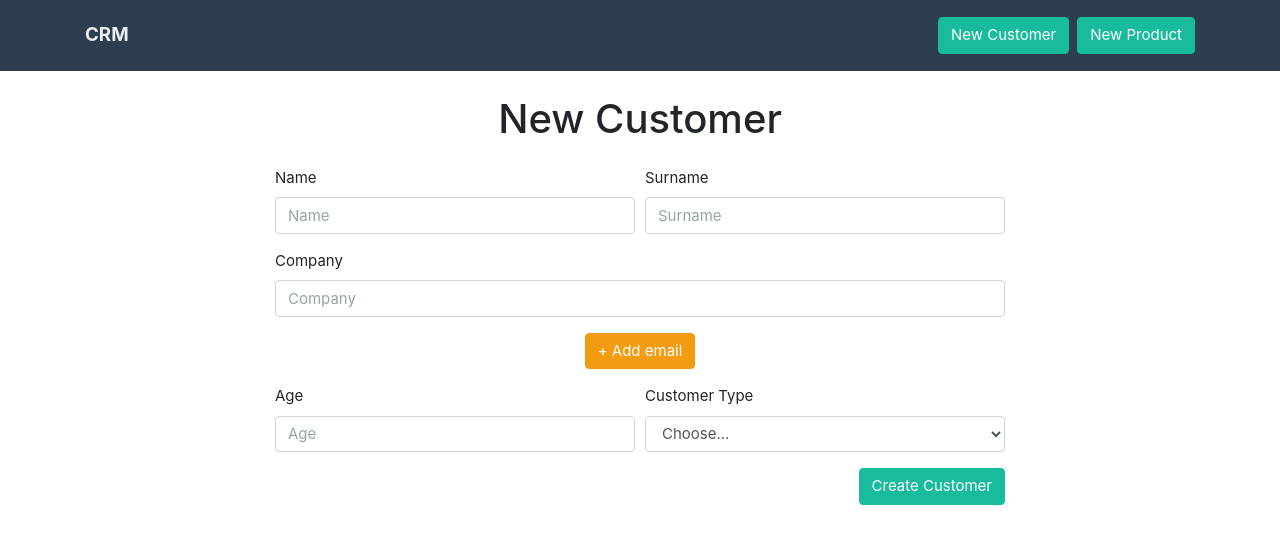
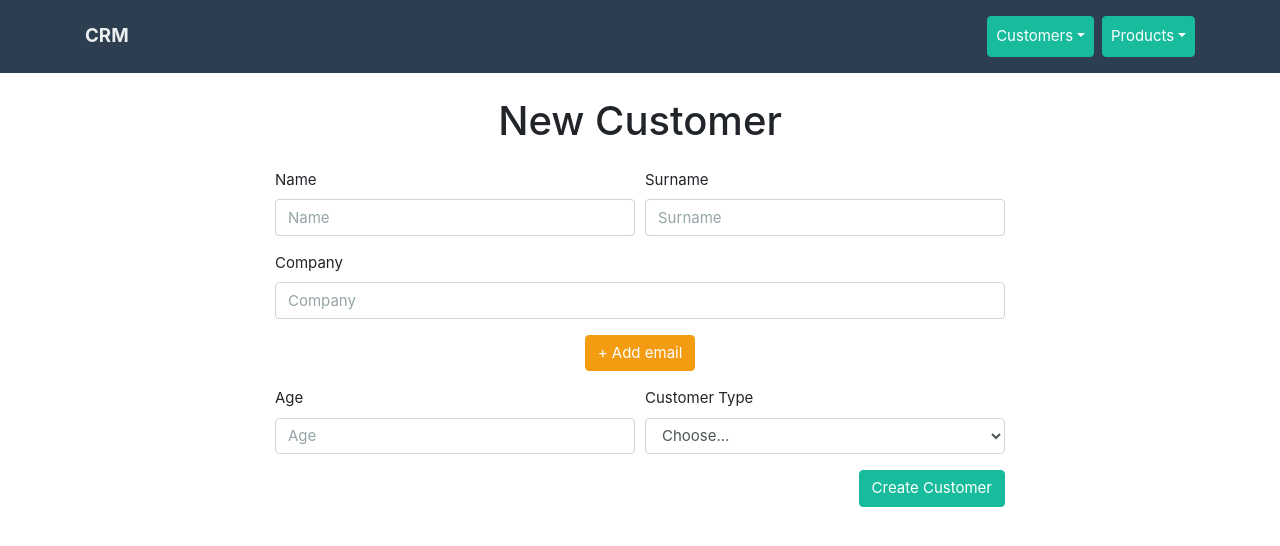
Before and after one commit to aranchafoz/udemy-reactjs-graphql-apollo, a React (Create React App) app in the folder client/: page /customer/new in a window 1280 px wide. Shown: the top 546 px of the page. Built offline with nearby package versions, Linux system fonts and the light colour scheme.

Commit message:
Settings on Navbar

```diff
--- a/client/public/index.html
+++ b/client/public/index.html
@@ -38,5 +38,9 @@
       To begin the development, run `npm start` or `yarn start`.
       To create a production bundle, use `npm run build` or `yarn build`.
     -->
+    <script src="https://code.jquery.com/jquery-3.2.1.slim.min.js" integrity="sha384-KJ3o2DKtIkvYIK3UENzmM7KCkRr/rE9/Qpg6aAZGJwFDMVNA/GpGFF93hXpG5KkN" crossorigin="anonymous"></script>
+    <script src="https://cdnjs.cloudflare.com/ajax/libs/popper.js/1.12.9/umd/popper.min.js" integrity="sha384-ApNbgh9B+Y1QKtv3Rn7W3mgPxhU9K/ScQsAP7hUibX39j7fakFPskvXusvfa0b4Q" crossorigin="anonymous"></script>
+    <script src="https://maxcdn.bootstrapcdn.com/bootstrap/4.0.0/js/bootstrap.min.js" integrity="sha384-JZR6Spejh4U02d8jOt6vLEHfe/JQGiRRSQQxSfFWpi1MquVdAyjUar5+76PVCmYl" crossorigin="anonymous"></script>
+
   </body>
 </html>
--- a/client/src/App.js
+++ b/client/src/App.js
@@ -34,6 +34,7 @@
               <div className="container">
                 <Switch>
                   <Route exact path="/" component={Customers} />
+                  <Route exact path="/customers" component={Customers} />
                   <Route exact path="/customer/edit/:id" component={EditCustomer} />
                   <Route exact path="/customer/new" component={NewCustomer} />
                   <Route exact path="/product/new" component={NewProduct} />
--- a/client/src/components/Customers/EditCustomerForm.js
+++ b/client/src/components/Customers/EditCustomerForm.js
@@ -39,7 +39,7 @@
       <Mutation
         mutation={UPDATE_CUSTOMER}
         onCompleted={() => this.props.refetch().then(() => {
-          this.props.history.push('/')
+          this.props.history.push('/customers')
         })}
       >
         {updateCustomer => (
--- a/client/src/components/Customers/NewCustomer.js
+++ b/client/src/components/Customers/NewCustomer.js
@@ -52,7 +52,7 @@
         <div className="row justify-content-center">
           <Mutation
             mutation={NEW_CUSTOMER}
-            onCompleted={() => this.props.history.push('/')}
+            onCompleted={() => this.props.history.push('/customers')}
           >
             { createCustomer => (
               <form
--- a/client/src/components/Layout/Header.js
+++ b/client/src/components/Layout/Header.js
@@ -11,13 +11,43 @@
 
             <div className="collapse navbar-collapse" id="navegacion">
                 <ul className="navbar-nav ml-auto text-right">
-                    <li className="nav-item active">
-                        <Link to="/customer/new" className="btn btn-success">
+                    <li className="nav-item dropdown mr-lg-2 mb-2 mb-lg-0">
+                      <button
+                        className="nav-link dropdown-toggle btn btn-block btn-success"
+                        data-toggle="dropdown"
+                        >
+                        Customers
+                      </button>
+                      <div
+                        className="dropdown-menu"
+                        aria-labelledby="navegation"
+                      >
+                        <Link to="/customers" className="dropdown-item">
+                          See Customers
+                        </Link>
+                        <Link to="/customer/new" className="dropdown-item">
                           New Customer
                         </Link>
-                        <Link to="/product/new" className="btn btn-success ml-2">
+                      </div>
+                    </li>
+                    <li className="nav-item dropdown">
+                      <button
+                        className="nav-link dropdown-toggle btn btn-block btn-success"
+                        data-toggle="dropdown"
+                        >
+                        Products
+                      </button>
+                      <div
+                        className="dropdown-menu"
+                        aria-labelledby="navegation"
+                      >
+                        <Link to="/products" className="dropdown-item">
+                          See Products
+                        </Link>
+                        <Link to="/product/new" className="dropdown-item">
                           New Product
                         </Link>
+                      </div>
                     </li>
                 </ul>
             </div>
```
